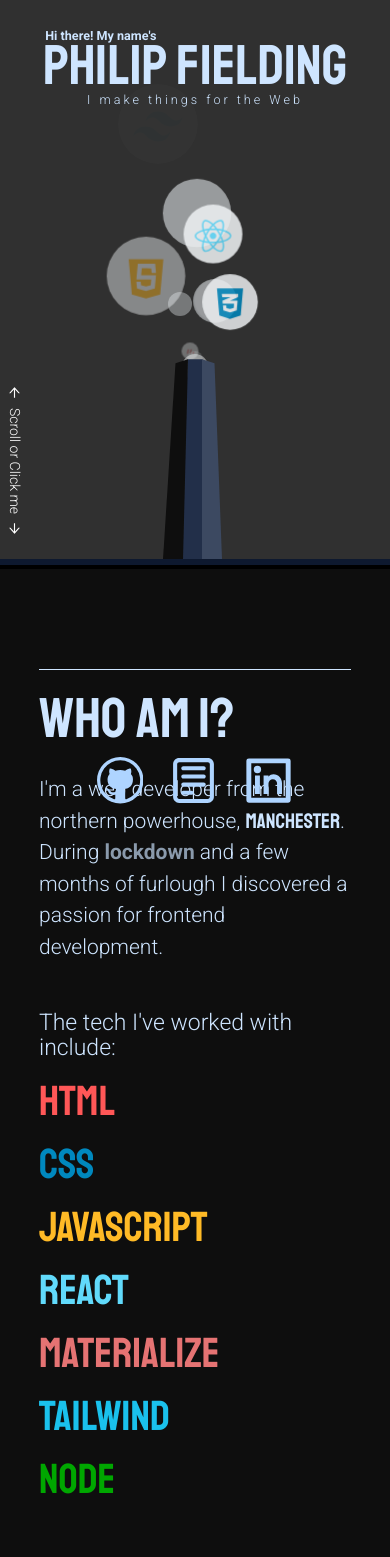
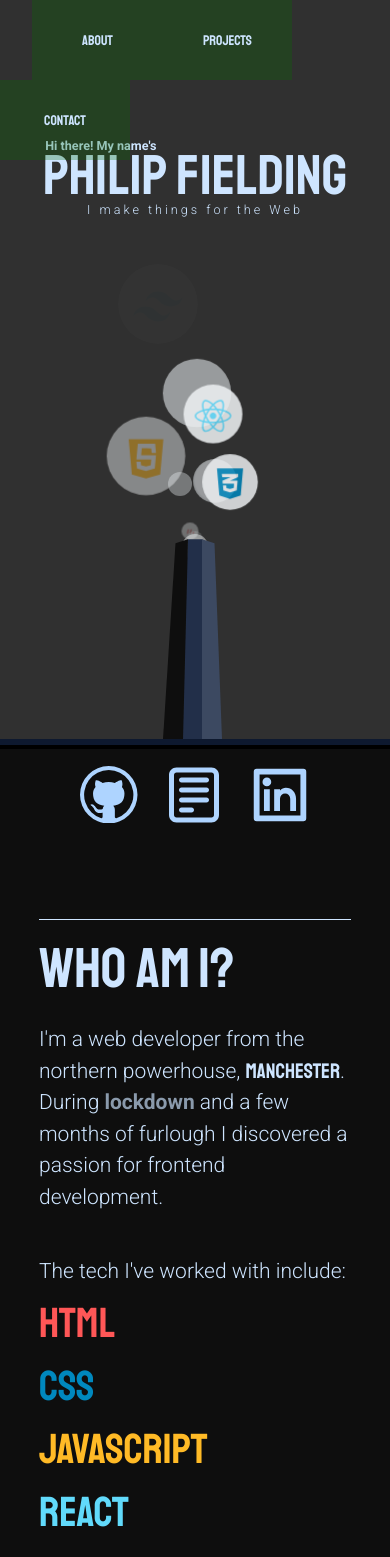
Before and after one commit to PhilwithoneL/philip-fielding-portfolio, a React (Create React App) app in the folder portfolio/: page / in a window 390 px wide. Shown: the top 1557 px of the page. Built offline with nearby package versions, Linux system fonts and the light colour scheme.

Commit message:
Created media queries for the about page

```diff
--- a/portfolio/src/components/About.js
+++ b/portfolio/src/components/About.js
@@ -16,7 +16,7 @@ const About = ({domWidthLeft, domWidthRight}) => {
                     </div>
                     <div>
                         <br></br>
-                        <h5 data-aos={domWidthLeft} >The tech I've worked with include:</h5>
+                        <h5 data-aos={domWidthLeft} className = "about-text">The tech I've worked with include:</h5>
                         <div data-aos={domWidthRight}>
                             <h className = "about-important-tech tech-icon-html"> HTML</h><h className = "about-important-tech tech-icon-css">CSS</h><h className = "about-important-tech tech-icon-js">Javascript</h><h className = "about-important-tech tech-icon-react">React</h><h className = "about-important-tech tech-icon-material">Materialize</h><h className = "about-important-tech tech-icon-tailwind">Tailwind</h><h className = "about-important-tech  tech-icon-node">Node</h>
                         </div>
--- a/portfolio/src/css/_about.scss
+++ b/portfolio/src/css/_about.scss
@@ -35,7 +35,6 @@
 
 .about-text {
     font-size: $text;
-
 }
 
 .about-important {
--- a/portfolio/src/css/_media.scss
+++ b/portfolio/src/css/_media.scss
@@ -1,4 +1,4 @@
-@media screen and (min-width: 360px) {
+@media screen and (max-width: 360px) {
 
     //Navigation
 
@@ -25,7 +25,7 @@
     //Info-links
 
     .info-links {
-        top:89vh;
+        top:89.5vh;
     }
 
     .git-icon {
@@ -50,7 +50,17 @@
     }
 
     .about {
-        transform:translateY(50px);
+        transform:translateY(25px);
     }
 
+    .about-text {
+        font-size: 1.3rem;
+
+    }
+
+    .about-important-tech {
+        font-size: 2rem;
+    }
+
+
 }
--- a/portfolio/src/css/main.css
+++ b/portfolio/src/css/main.css
@@ -1742,7 +1742,7 @@ a {
   height: 50px;
 }
 
-@media screen and (min-width: 360px) {
+@media screen and (max-width: 360px) {
   .nav-container {
     display: block;
   }
@@ -1757,7 +1757,7 @@ a {
             transform: translateY(-280px);
   }
   .info-links {
-    top: 89vh;
+    top: 89.5vh;
   }
   .git-icon {
     font-size: 46.5px;
@@ -1774,8 +1774,14 @@ a {
     top: 600px;
   }
   .about {
-    -webkit-transform: translateY(50px);
-            transform: translateY(50px);
+    -webkit-transform: translateY(25px);
+            transform: translateY(25px);
+  }
+  .about-text {
+    font-size: 1.3rem;
+  }
+  .about-important-tech {
+    font-size: 2rem;
   }
 }
 /*# sourceMappingURL=main.css.map */
```
Also changed, not shown: 1 other file (tests, documents, lock files or other folders).
